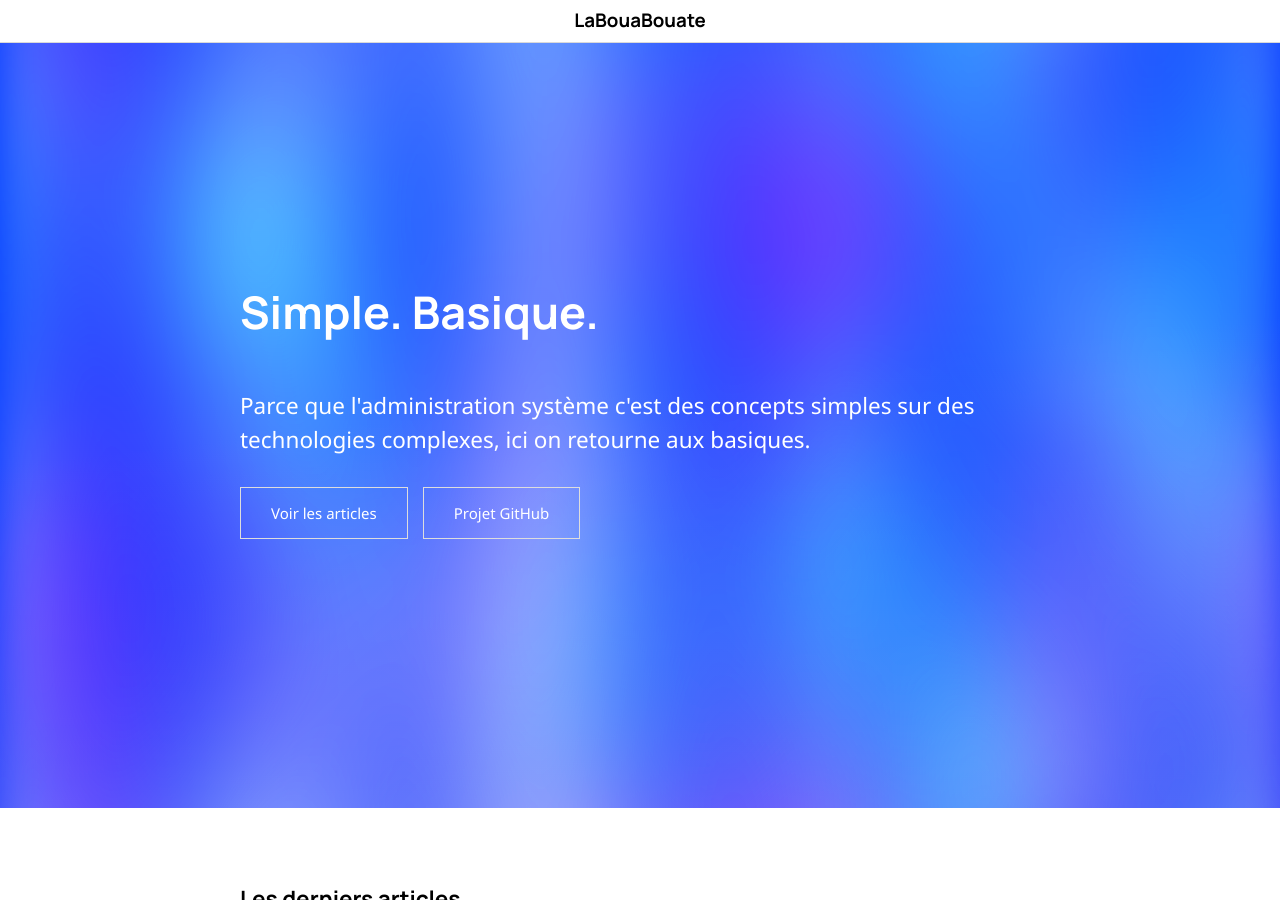
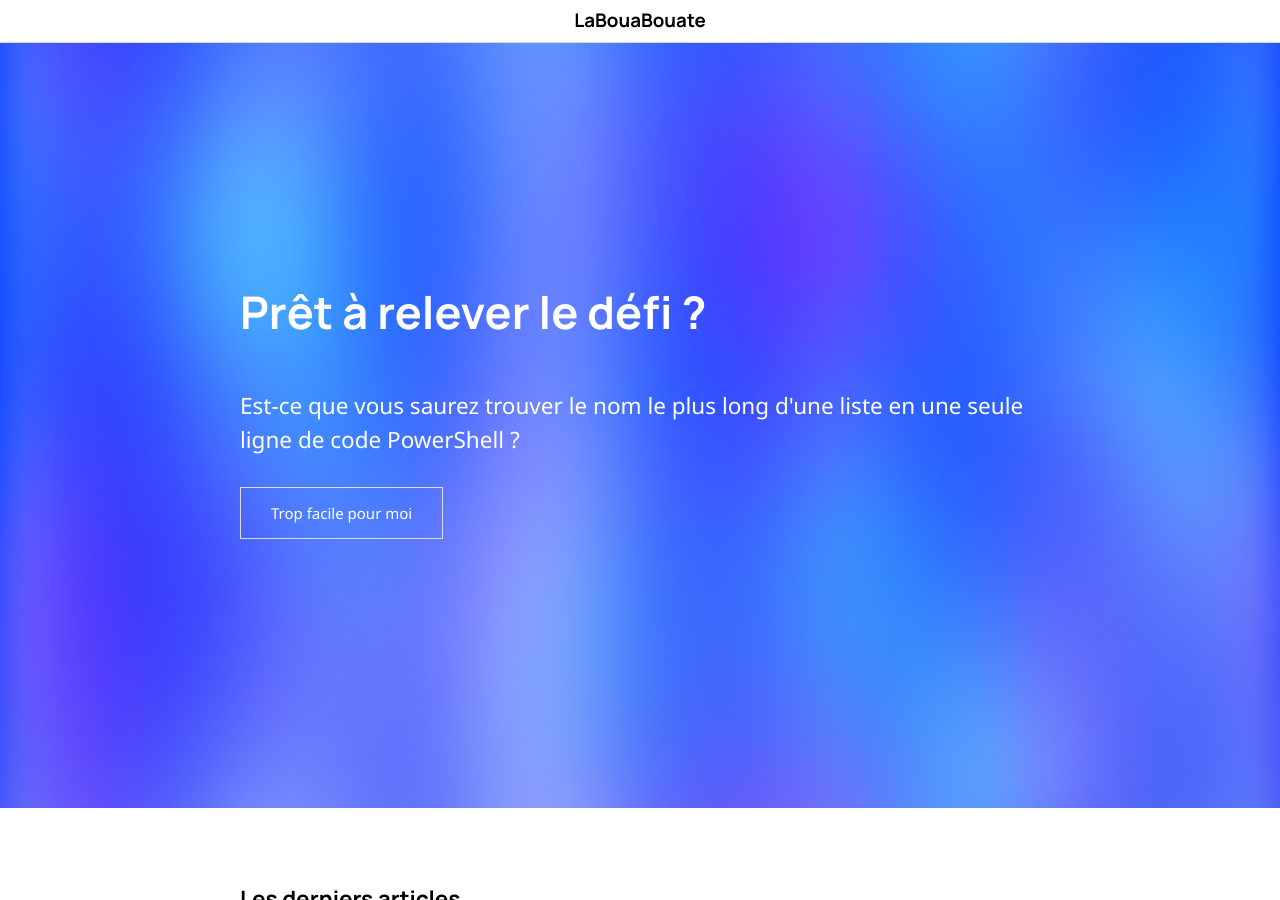
Before and after one commit to leobouard/leobouard.github.io, a Jekyll site: the page built from _pages/index.html, in a window 1280 px wide and 900 px high. Built offline with Jekyll 4.4.1, drawn with Linux system fonts in a browser that asks for light colours; nearby versions of some CDN libraries; some web fonts are replaced.

Commit message:
Update index.html

```diff
--- a/_pages/index.html
+++ b/_pages/index.html
@@ -8,13 +8,10 @@ description: "Blog technique sur PowerShell et les technologies Microsoft pour l
 <div class="hero">
   {% include hero-svg.html %}
   <div class="wrapper">
-    <h1>Simple. Basique.</h1>
-    <p>Parce que l'administration système c'est des concepts simples sur des technologies complexes, ici on retourne aux
-      basiques.</p>
+    <h1>Prêt à relever le défi ?</h1>
+    <p>Est-ce que vous saurez trouver le nom le plus long d'une liste en une seule ligne de code PowerShell ?</p>
     <ul>
-      <li><a class="no-decoration button-primary hover-bottom" href="/blog">Voir les articles</a></li>
-      <li><a class="no-decoration button-primary hover-bottom" href="https://github.com/leobouard/leobouard.github.io"
-          target="_blank">Projet GitHub</a></li>
+      <li><a class="no-decoration button-primary hover-bottom" href="/2022/04/10/le-nom-le-plus-long">Trop facile pour moi</a></li>
     </ul>
   </div>
 </div>
```
